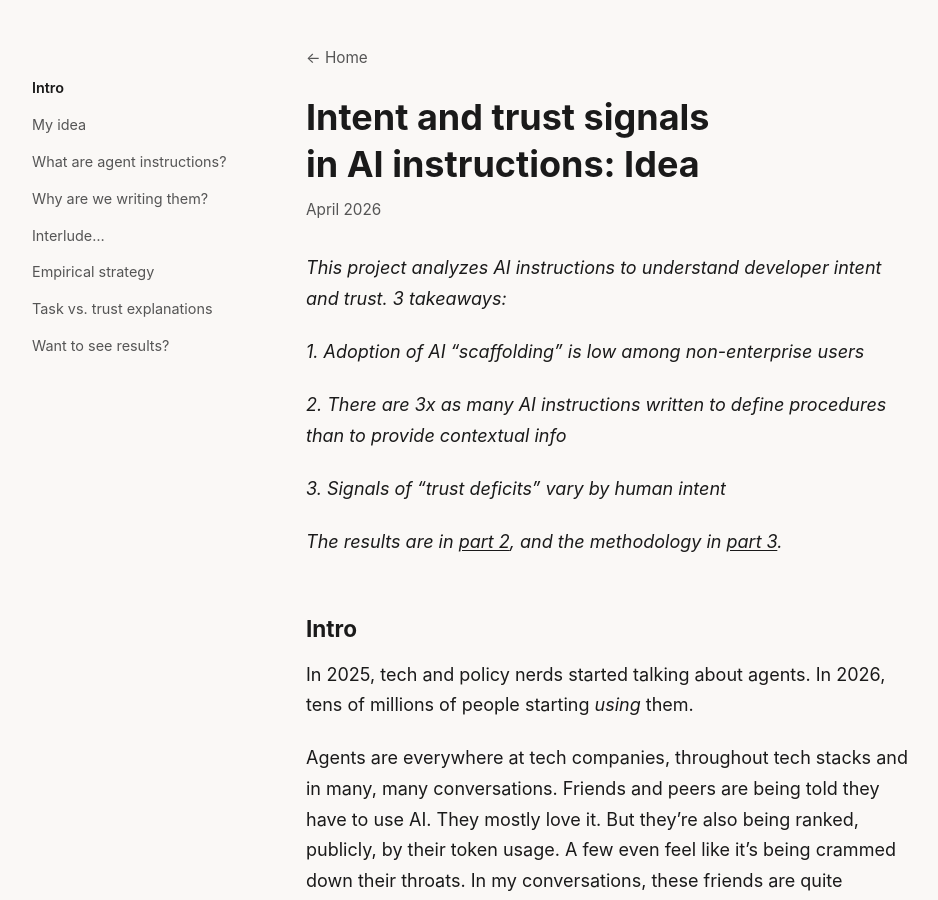
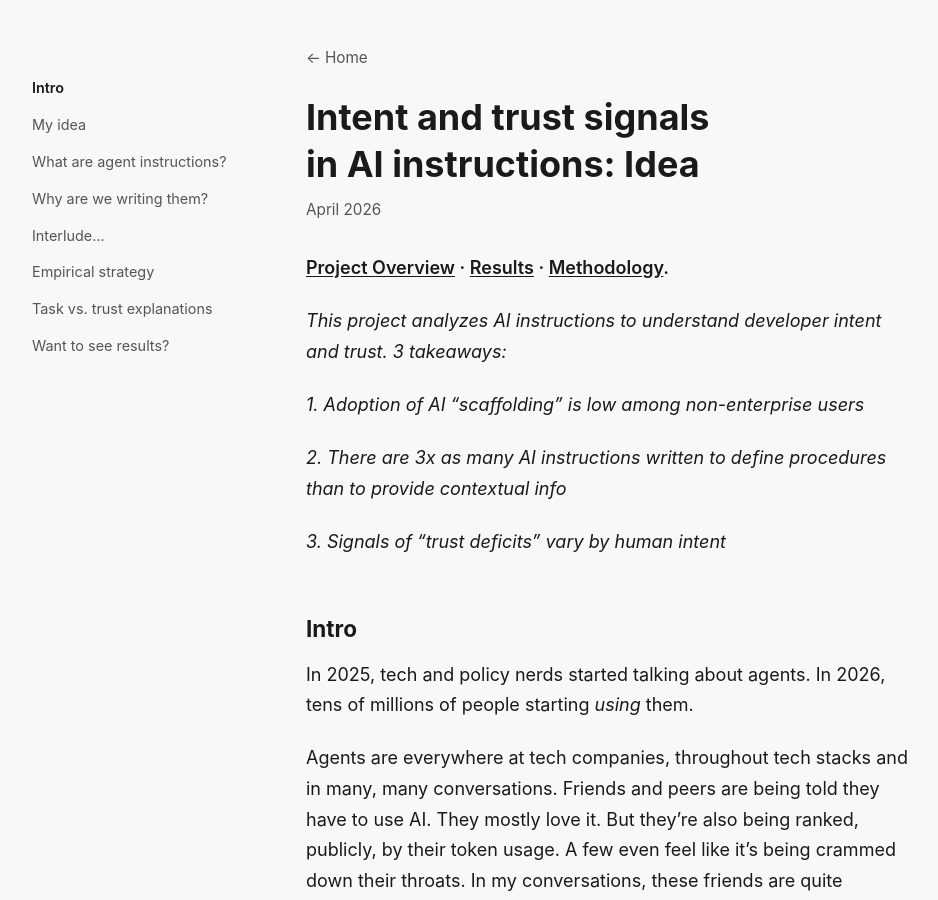
Before and after one commit to anthonycozart/anthonycozart.github.io, a Jekyll site: the page built from _posts/2026-04-05-ai-skills-part-1.md, in a window 1280 px wide and 900 px high. Shown: the whole window, without its empty margins (165-1103 px from the left). Built offline with Jekyll 4.4.1, drawn with Linux system fonts in a browser that asks for light colours.

Commit message:
link to landing page on post 1

```diff
--- a/_posts/2026-04-05-ai-skills-part-1.md
+++ b/_posts/2026-04-05-ai-skills-part-1.md
@@ -6,6 +6,8 @@ display_date: "April 2026"
 permalink: /ai-skills/ai-skills-part-1/
 ---
 
+**[Project Overview](https://anthonycozart.github.io/ai-skills/) · [Results](/ai-skills/ai-skills-part-2/) · [Methodology](/ai-skills/ai-skills-part-3/).**
+
 *This project analyzes AI instructions to understand developer intent and trust. 3 takeaways:*
 
 *1. Adoption of AI "scaffolding" is low among non-enterprise users*
@@ -13,8 +15,6 @@ permalink: /ai-skills/ai-skills-part-1/
 *2. There are 3x as many AI instructions written to define procedures than to provide contextual info*
 
 *3. Signals of "trust deficits" vary by human intent*
-
-*The results are in [part 2](/ai-skills/ai-skills-part-2/), and the methodology in [part 3](/ai-skills/ai-skills-part-3/).*
 
 ## Intro
 
```
